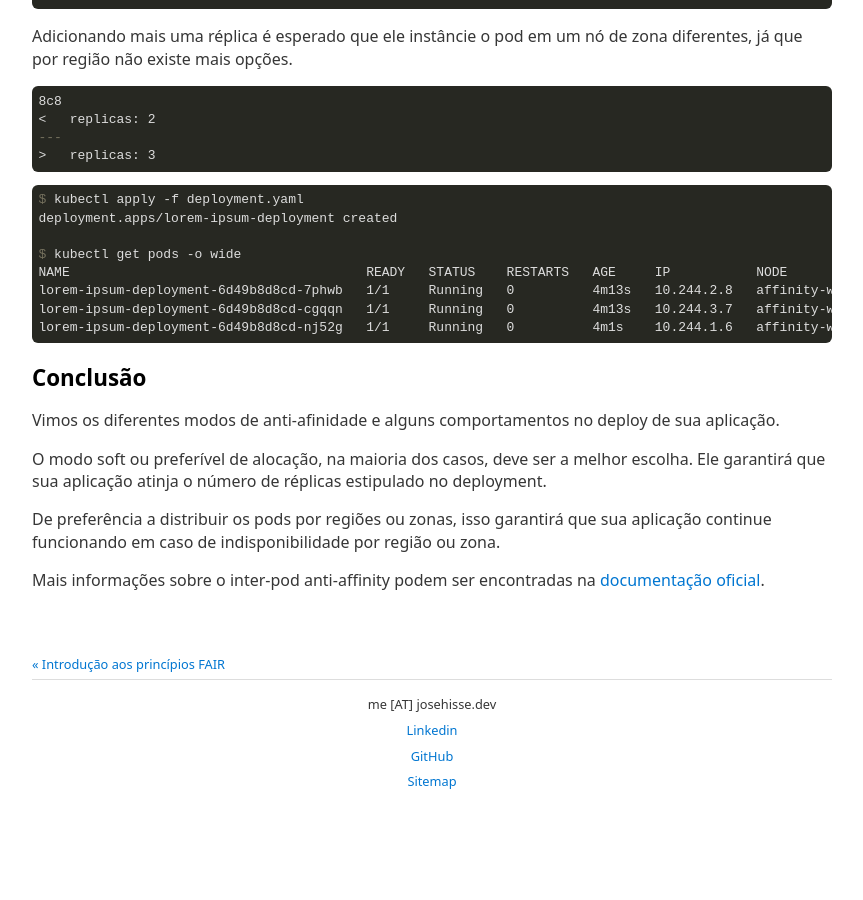
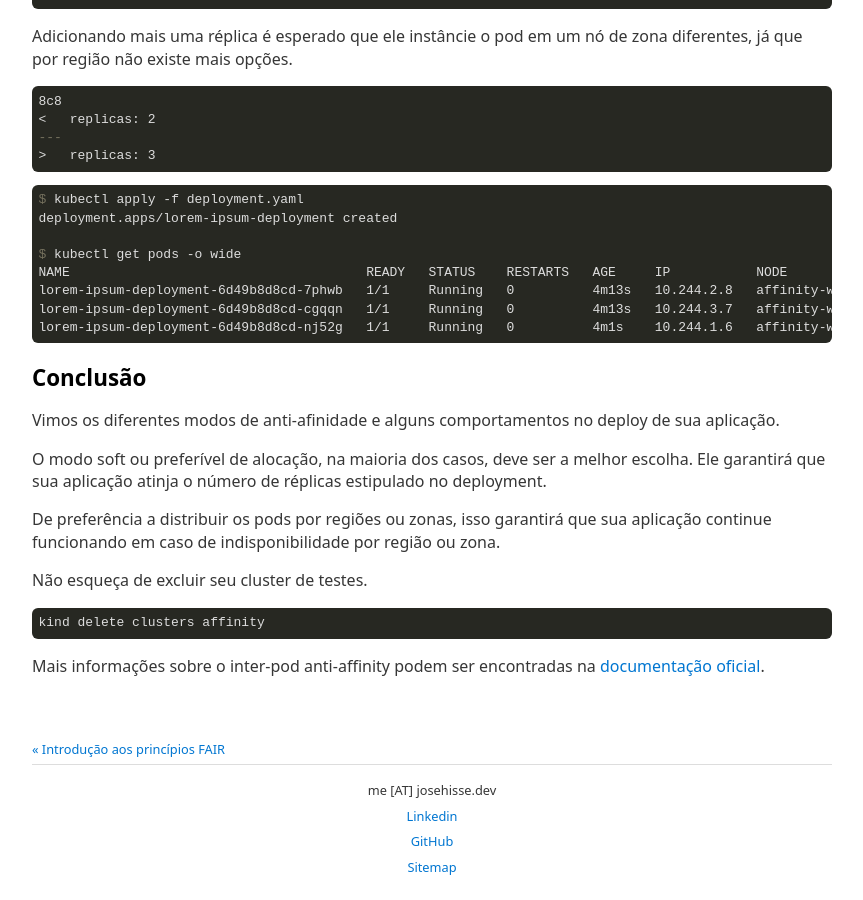
Before and after one commit to jhisse/jhisse.github.io, a Jekyll site: the page built from _posts/2021-04-03-aumentando-disponibilidade-com-inter-pod-anti-affinity.md, in a window 1280 px wide and 900 px high, scrolled down 9598 px. Shown: the whole window, without its empty margins (208-1071 px from the left). Built offline with Jekyll 4.4.1, drawn with Linux system fonts in a browser that asks for light colours; before the commit the page ends 10413 px from its top, so only the background shows below that.

Commit message:
lembrete

````diff
--- a/_posts/2021-04-03-aumentando-disponibilidade-com-inter-pod-anti-affinity.md
+++ b/_posts/2021-04-03-aumentando-disponibilidade-com-inter-pod-anti-affinity.md
@@ -492,4 +492,10 @@ O modo soft ou preferível de alocação, na maioria dos casos, deve ser a melho
 
 De preferência a distribuir os pods por regiões ou zonas, isso garantirá que sua aplicação continue funcionando em caso de indisponibilidade por região ou zona.
 
+Não esqueça de excluir seu cluster de testes.
+
+```console
+kind delete clusters affinity
+```
+
 Mais informações sobre o inter-pod anti-affinity podem ser encontradas na [documentação oficial](https://kubernetes.io/docs/concepts/scheduling-eviction/assign-pod-node/#inter-pod-affinity-and-anti-affinity).
````
